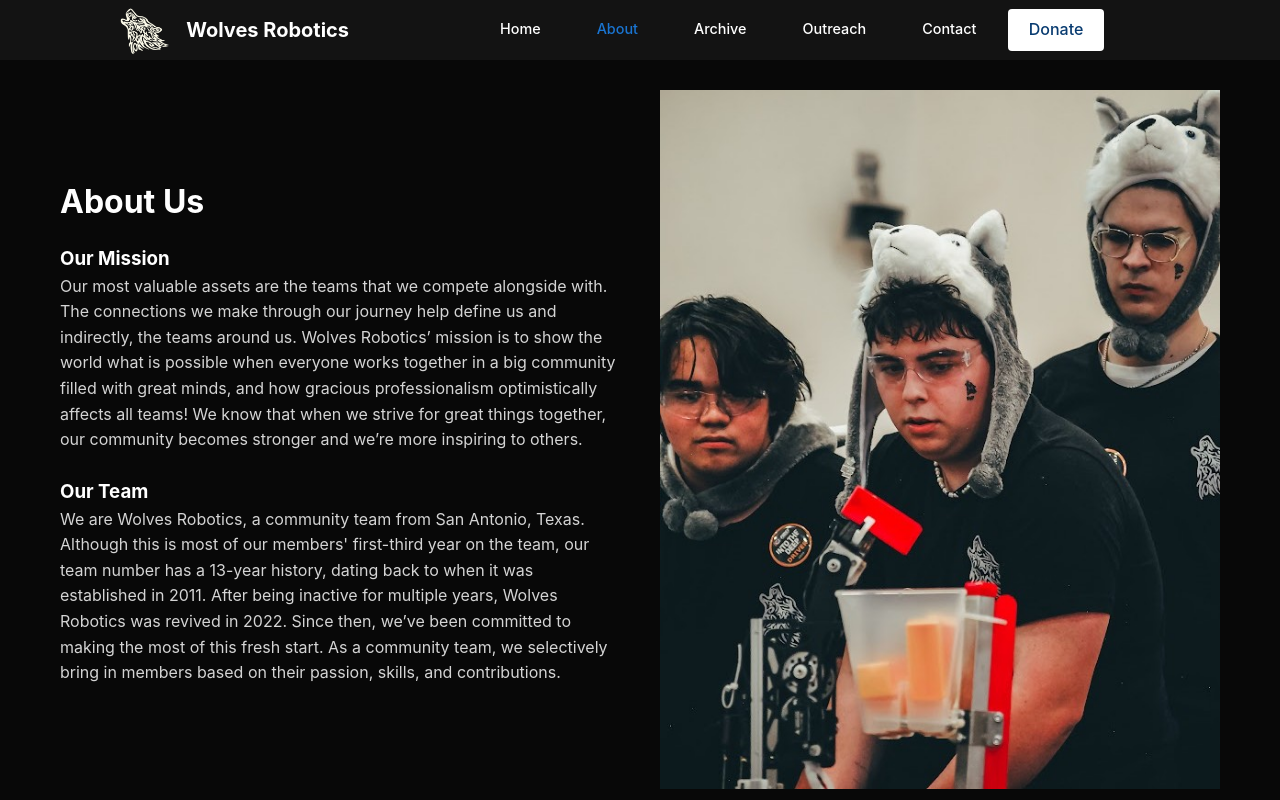
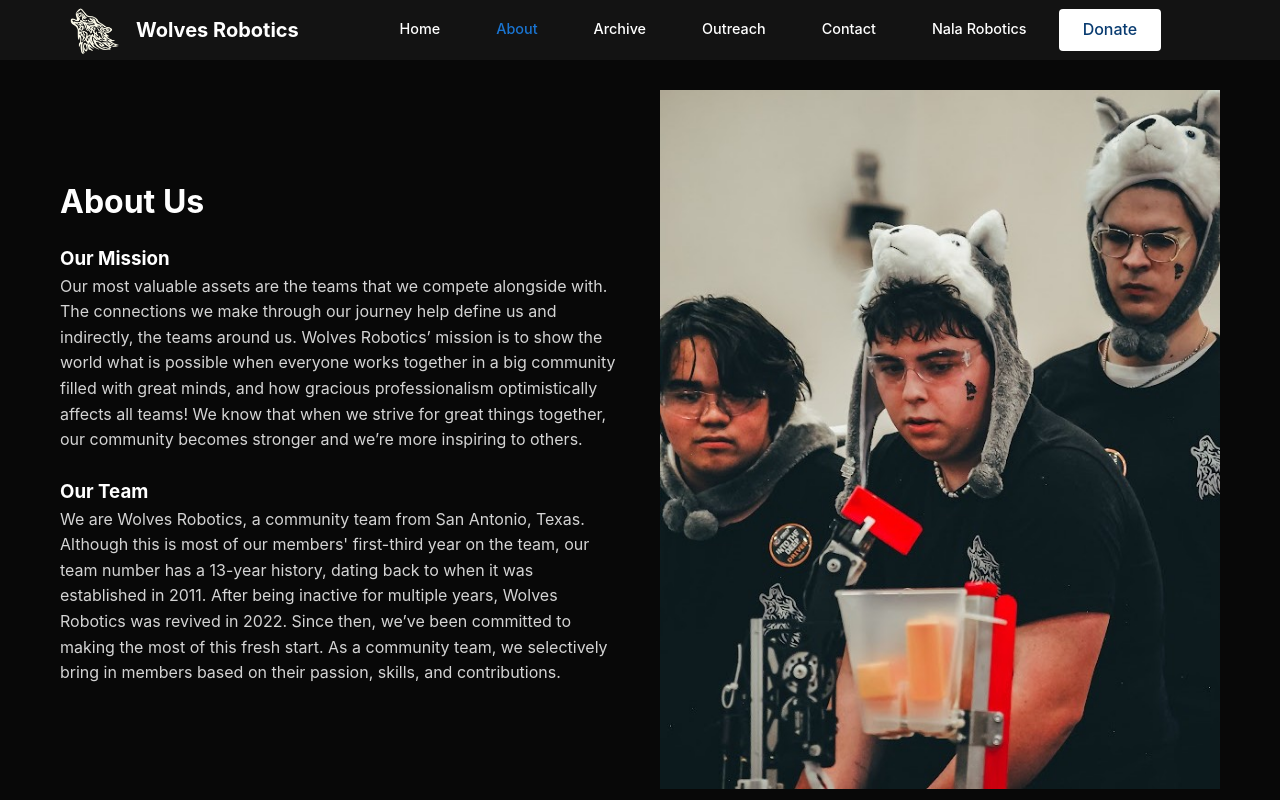
Before and after one commit to Wolves-Robotics/Website, a plain HTML site: page about.html in a window 1280 px wide. Shown: the top 800 px of the page. Drawn offline with Linux system fonts and the light colour scheme.

Commit message:
nala button

```diff
--- a/about.html
+++ b/about.html
@@ -34,6 +34,7 @@
           <a href="archive.html">Archive</a>
           <a href="outreach.html">Outreach</a>
           <a href="contact.html">Contact</a>
+          <a href="33399-Nala-Robotics.html">Nala Robotics</a>
           <!--<a href="sponsor.html" class="long">Sponsorship</a>-->
           <a href="https://hcb.hackclub.com/donations/start/team-5189-wolves-robotics"  class="btny" style="color: #083b70;" >Donate</a>
         </nav>
@@ -56,6 +57,7 @@
       <a href="archive.html">Archive</a>
       <a href="outreach.html">Outreach</a>
       <a href="contact.html">Contact</a>
+      <a href="33399-Nala-Robotics.html">Nala Robotics</a>
       <!--<a href="sponsor.html">Sponsorship</a>-->
       <a href="https://hcb.hackclub.com/donations/start/team-5189-wolves-robotics"  class="btn btn-white" style="color: #083b70;" >Donate</a>
     </nav>
```
Also changed, not shown: archive.html (+2 -0 lines), contact.html (+2 -0 lines), outreach.html (+2 -0 lines).
